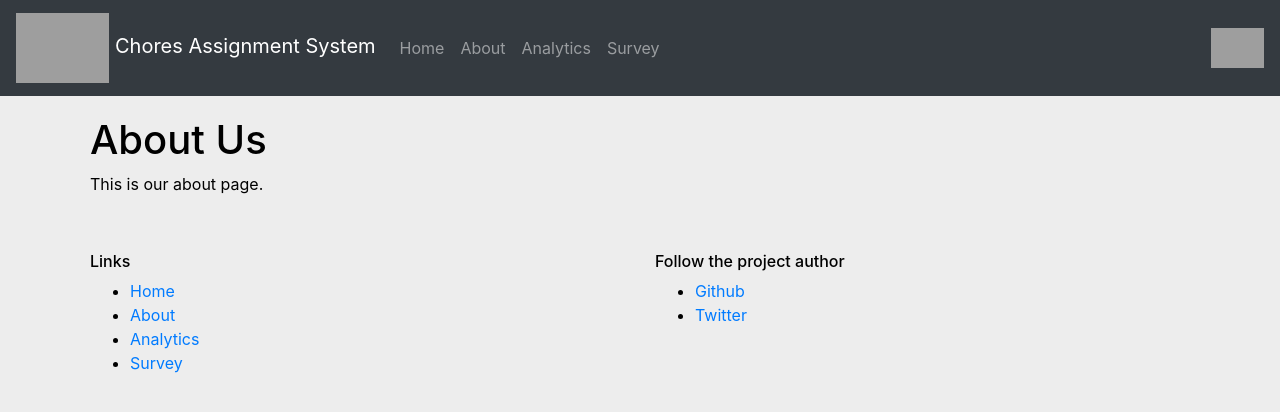
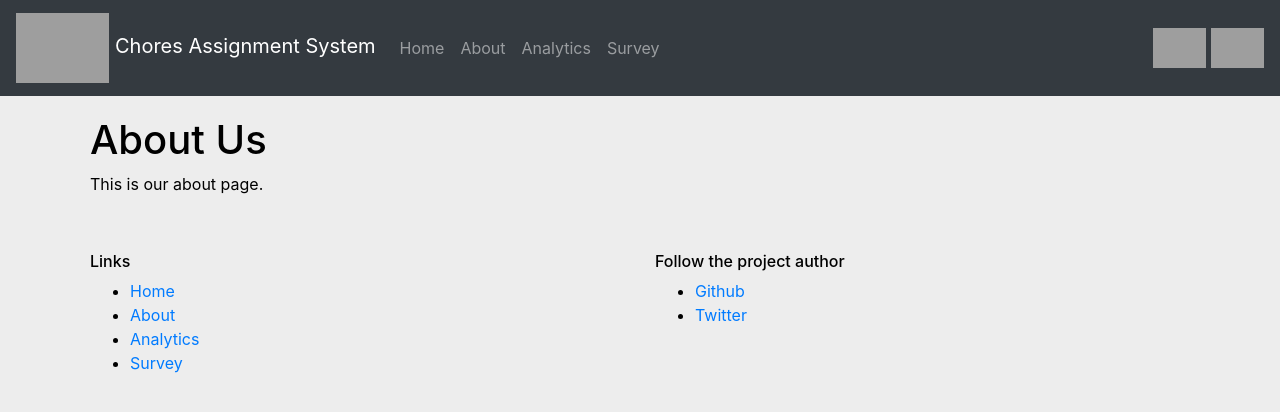
Before and after one commit to JonathanMcCormickJr/chores-assignment-system-DEV, a Flask app: page /about in a window 1280 px wide. Shown: the top 412 px of the page. Run offline with Flask 2, Linux system fonts and the light colour scheme; some libraries are stand-ins or nearby versions; grey boxes are pictures that could not be loaded.

Commit message:
Added the NH seal to show which time zone is being used.

```diff
--- a/templates/base.html
+++ b/templates/base.html
@@ -44,6 +44,7 @@
 
       </div>
       <div class="float-right">
+          <img id="nh-shape" src="https://cdn.pixabay.com/photo/2012/04/24/12/22/new-39731_960_720.png" height=40px width=auto alt="New Hampshire state seal">
           {% if mode == 'dark' %}
             <!-- display moon -->
             <img id="moon" class="float-right" src="https://cdn.pixabay.com/photo/2014/04/02/17/07/full-moon-308007_960_720.png" height=40px width=auto alt="🌙"/>
@@ -91,6 +92,15 @@
     <script src="https://code.jquery.com/jquery-3.5.1.slim.min.js" integrity="sha384-DfXdz2htPH0lsSSs5nCTpuj/zy4C+OGpamoFVy38MVBnE+IbbVYUew+OrCXaRkfj" crossorigin="anonymous"></script>
     <script src="https://cdn.jsdelivr.net/npm/popper.js@1.16.1/dist/umd/popper.min.js" integrity="sha384-9/reFTGAW83EW2RDu2S0VKaIzap3H66lZH81PoYlFhbGU+6BZp6G7niu735Sk7lN" crossorigin="anonymous"></script>
     <script src="https://stackpath.bootstrapcdn.com/bootstrap/4.5.2/js/bootstrap.min.js" integrity="sha384-B4gt1jrGC7Jh4AgTPSdUtOBvfO8shuf57BaghqFfPlYxofvL8/KUEfYiJOMMV+rV" crossorigin="anonymous"></script>
+        <script>
+            const nh = document.getElementById("nh-shape");
+            nh.addEventListener("click", function () {
+              nh.style.transform = "rotate(360deg)";
+              setTimeout(function() {
+                nh.style.transform = "rotate(0deg)";
+              }, 500);
+            });
+        </script>
         {% if mode == 'dark' %}
           <!-- Use Dark Mode JS -->
           <script>
```
